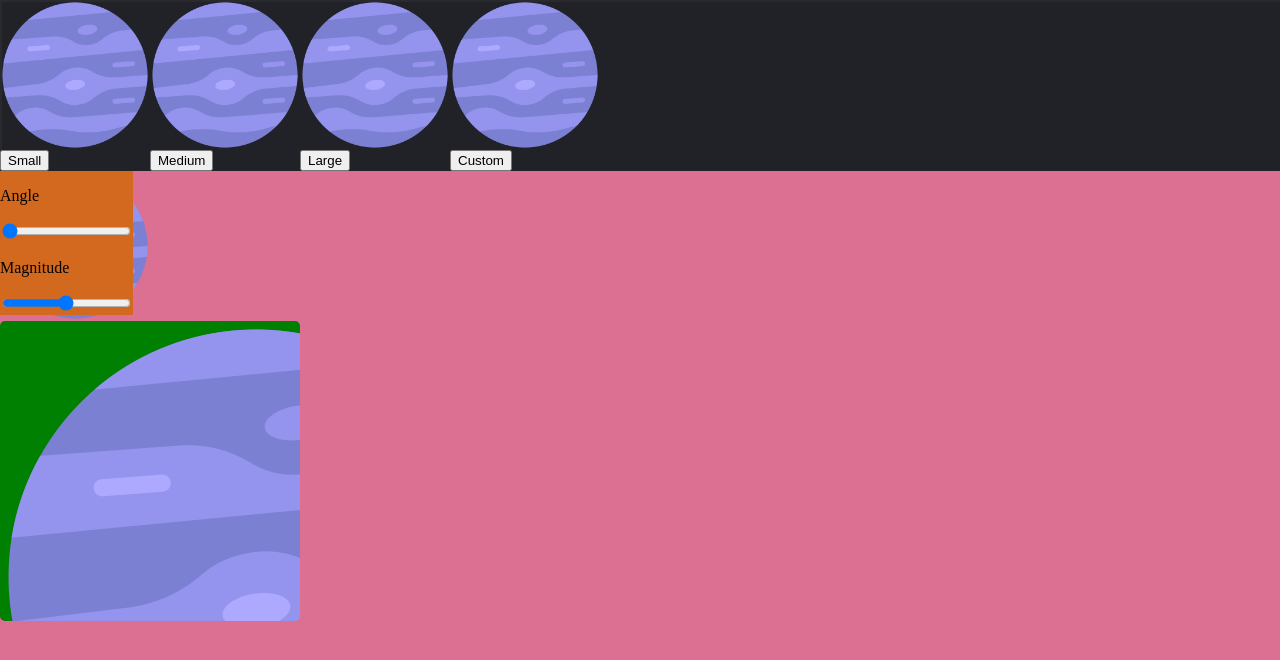
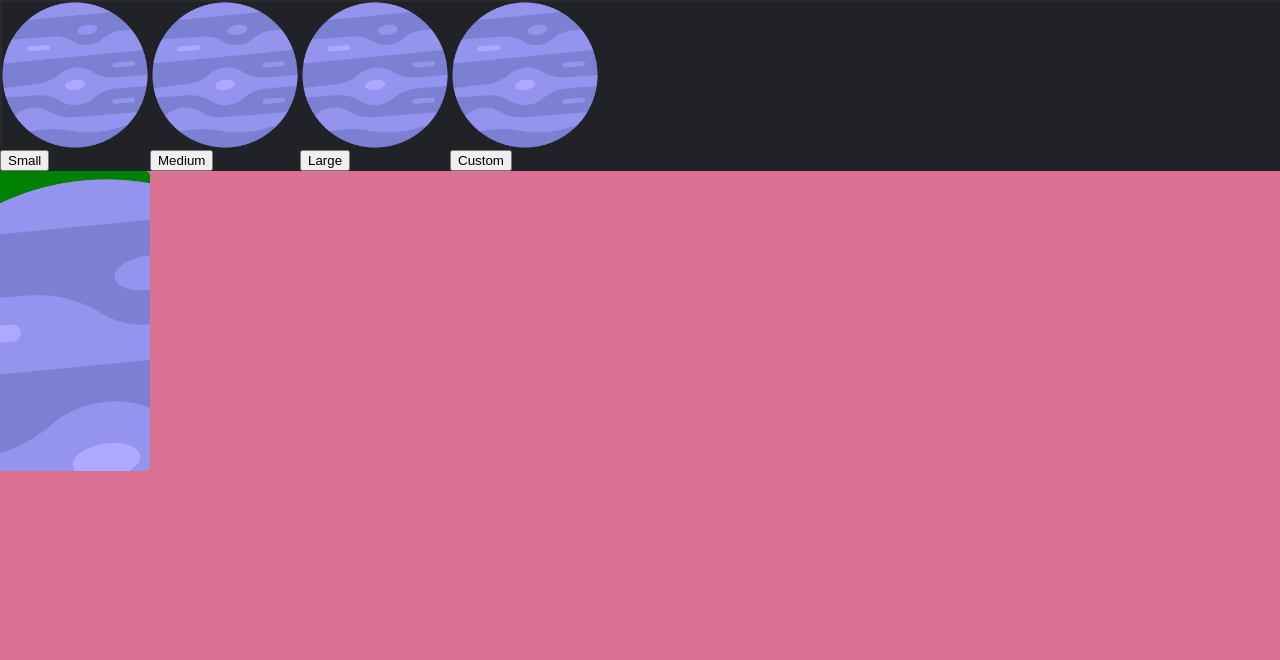
Before and after one commit to dariam0/dubhacks24, a plain HTML site: page frontend/index.html in a window 1280 px wide. Both pictures are taken after a click on the button "Small". Drawn offline with Linux system fonts and the light colour scheme.

Commit message:
Fix new drag bug

```diff
--- a/frontend/planet.css
+++ b/frontend/planet.css
@@ -1,5 +1,5 @@
 /* paste into styles */
-.planetContainer {
+/* .planetContainer {
   width: 300px;
   height: 300px;
   background-color: green;
@@ -7,5 +7,5 @@
   border-radius: 5px;
   align-self: center;
   cursor: pointer;
-  position: fixed;
-}
+  position: absolute;
+} */
--- a/frontend/styles.css
+++ b/frontend/styles.css
@@ -14,7 +14,8 @@ body {
   border-radius: 5px;
   align-self: center;
   cursor: pointer;
-  position: fixed;
+  position: absolute;
+  transform: translate(-50%, -50%);
 }
 
 
```
